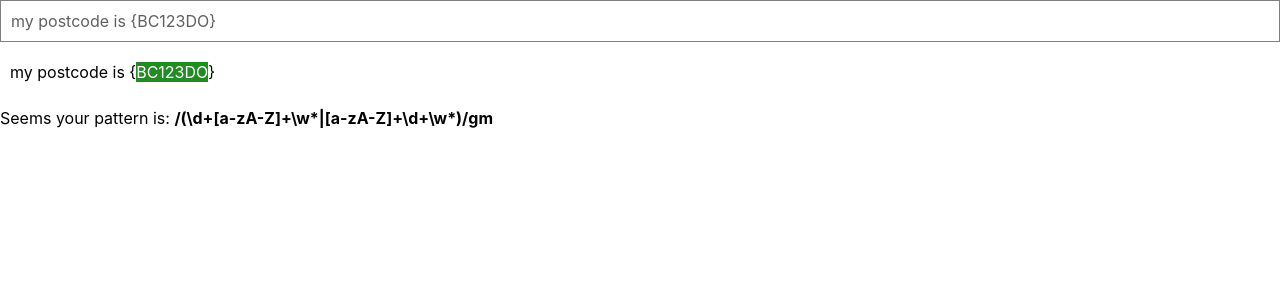
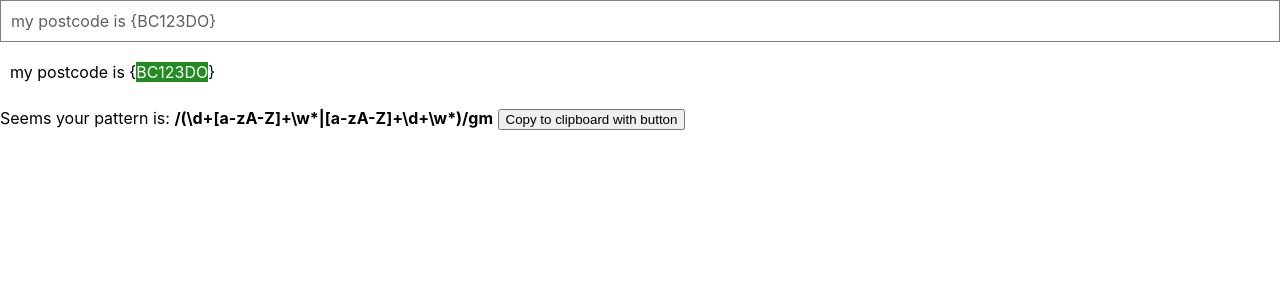
Before and after one commit to alifanov/regex-helper, a React (Create React App) app: page / in a window 1280 px wide. Shown: the top 300 px of the page. Built offline with nearby package versions, Linux system fonts and the light colour scheme.

Commit message:
Add option to copy regex pattern

```diff
--- a/package.json
+++ b/package.json
@@ -11,6 +11,7 @@
     "lodash": "^4.17.15",
     "react": "^16.12.0",
     "react-contenteditable": "^3.3.3",
+    "react-copy-to-clipboard": "^5.0.2",
     "react-dom": "^16.12.0",
     "react-scripts": "3.4.0"
   },
--- a/src/App.js
+++ b/src/App.js
@@ -1,5 +1,6 @@
 import React from 'react';
-import ContentEditable from 'react-contenteditable'
+import {CopyToClipboard} from 'react-copy-to-clipboard';
+
 
 import './App.css';
 
@@ -25,6 +26,7 @@ class App extends React.Component {
     this.state = {
       text: initialText,
       pattern: this._getPattern(tokens, initialText),
+      patternCopied: false,
       tokens: tokens,
     };
     this.contentEditable = React.createRef();
@@ -32,19 +34,19 @@ class App extends React.Component {
 
   }
 
-  _getHighlightedTokensText(){
+  _getHighlightedTokensText() {
     let result = this.state.text;
-    for(const token of this.state.tokens){
+    for (const token of this.state.tokens) {
       result = result.replace(token, `<span class="matched">${token}</span>`)
     }
     return result;
   }
 
-  _getTokens(text){
+  _getTokens(text) {
     return deduplicateTokens(exportTokens(this.tokenPattern, text));
   }
 
-  _getPattern(tokens, text){
+  _getPattern(tokens, text) {
     return generateRegexPattern(tokens.map(tp => tp.replace('<', '').replace('>', '')), text);
   }
 
@@ -73,7 +75,14 @@ class App extends React.Component {
         >{this.state.text}</div>
         <div className='output' dangerouslySetInnerHTML={{__html: this._getHighlightedTokensText()}}/>
         {this.state.pattern && (<div>
-          <p>Seems your pattern is: <b>{this.state.pattern.toString()}</b></p>
+          <p>Seems your pattern is: <b>{this.state.pattern.toString()}</b> <CopyToClipboard text={this.state.pattern}
+                                                                                            onCopy={() => {
+                                                                                              this.setState({patternCopied: true});
+                                                                                              setTimeout(() => this.setState({patternCopied: false}), 1000)
+                                                                                            }}>
+            <button>Copy to clipboard with button</button>
+          </CopyToClipboard>         {this.state.patternCopied ? <span style={{color: 'red'}}>Copied.</span> : null}
+          </p>
           {/*{this.state.tokens.map((t, i) => <div>{t}: {["number", "text", "date"].map(_type => <Checkbox key={i}*/}
           {/*                                                                                              label={_type}/>)}</div>)}*/}
         </div>)}
```
Also changed, not shown: 1 other file (tests, documents, lock files or other folders).
